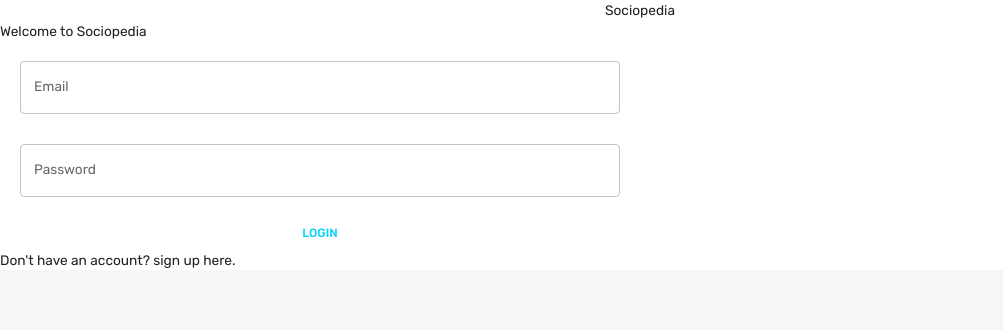
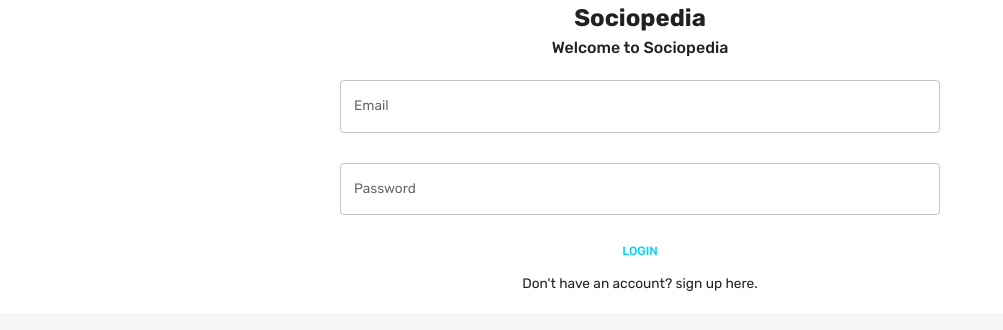
Before and after one commit to SandeepSingh1997/social-media-app, a React (Vite) app in the folder social-media-client/: page / in a window 1280 px wide. Shown: the top 330 px of the page, without its empty margins (0-1003 px from the left). Built offline with nearby package versions, Linux system fonts and the light colour scheme.

Commit message:
fixed user Profile and style in Login page

```diff
--- a/social-media-client/src/components/Friend.jsx
+++ b/social-media-client/src/components/Friend.jsx
@@ -39,7 +39,7 @@ export default function Friend({ friendId, name, subtitle, userPicturePath }) {
           sx={{ cursor: "pointer" }}
           onClick={() => {
             navigate(`/profile/${friendId}`);
-            // navigate(0)
+            navigate(0);
           }}
         >
           <Typography>{name}</Typography>
--- a/social-media-client/src/components/WidgetWrapper.jsx
+++ b/social-media-client/src/components/WidgetWrapper.jsx
@@ -5,6 +5,7 @@ const WidgetWrapper = styled(Box)(({ theme }) => ({
   padding: "1.5rem 1.5rem 0.75rem 1.5rem",
   backgroundColor: theme.palette.background.alt,
   borderRadius: "0.75rem",
+  height: "fit-content",
 }));
 
 export default WidgetWrapper;
--- a/social-media-client/src/scenes/homePage/index.jsx
+++ b/social-media-client/src/scenes/homePage/index.jsx
@@ -27,7 +27,7 @@ const HomePage = () => {
           <MyPostWidget picturePath={picturePath} />
           <PostsWidget userId={_id} />
         </Box>
-        <Box flexBasis={isNonMobileScreen ? "26%" : undefined} m="10px 0px">
+        <Box flexBasis={isNonMobileScreen ? "27%" : undefined} m="10px 0px">
           <AdvertWidget />
           <Box m="10px 0px"></Box>
           <FriendListWidget userId={_id} />
--- a/social-media-client/src/scenes/loginPage/Form.jsx
+++ b/social-media-client/src/scenes/loginPage/Form.jsx
@@ -53,7 +53,7 @@ export default function Form() {
   const dispatch = useDispatch();
   const navigate = useNavigate();
 
-  const isNonMobileScreen = useMediaQuery("(min-width: 600px");
+  const isNonMobileScreen = useMediaQuery("(min-width: 1000px");
   const isLogin = pageType === "login";
   const isRegister = pageType === "register";
 
@@ -119,10 +119,20 @@ export default function Form() {
         setFieldValue,
         resetForm,
       }) => (
-        <form onSubmit={handleSubmit}>
+        <form
+          onSubmit={handleSubmit}
+          style={{
+            width: "50%",
+            display: "flex",
+            width: "100%",
+            flexDirection: "column",
+            alignItems: "center",
+          }}
+        >
           <Box
             display="grid"
             padding="20px"
+            width={isNonMobileScreen ? "50%" : "100%"}
             gap="30px"
             gridTemplateColumns="repeat(4,minmax(0,1fr))"
             sx={{
@@ -143,7 +153,9 @@ export default function Form() {
                     Boolean(touched.firstName) && Boolean(errors.firstName)
                   }
                   helperText={touched.firstName && errors.firstName}
-                  sx={{ gridColumn: "span 2" }}
+                  sx={{
+                    gridColumn: "span 2",
+                  }}
                 />
                 <TextField
                   label="Last Name"
@@ -163,7 +175,9 @@ export default function Form() {
                   name="location"
                   error={Boolean(touched.location) && Boolean(errors.location)}
                   helperText={touched.location && errors.location}
-                  sx={{ gridColumn: "span 4" }}
+                  sx={{
+                    gridColumn: "span 4",
+                  }}
                 />
                 <TextField
                   label="Occupation"
@@ -175,9 +189,15 @@ export default function Form() {
                     Boolean(touched.occupation) && Boolean(errors.occupation)
                   }
                   helperText={touched.occupation && errors.occupation}
-                  sx={{ gridColumn: "span 4" }}
+                  sx={{
+                    gridColumn: "span 4",
+                  }}
                 />
-                <Box gridColumn="span 4">
+                <Box
+                  gridColumn="span 4"
+                  border="1px dashed aqua"
+                  p="5px 5px 5px 10px"
+                >
                   <Dropzone
                     multiple={false}
                     onDrop={(acceptedFiles) =>
@@ -208,7 +228,9 @@ export default function Form() {
               name="email"
               error={Boolean(touched.email) && Boolean(errors.email)}
               helperText={touched.email && errors.email}
-              sx={{ gridColumn: "span 4" }}
+              sx={{
+                gridColumn: "span 4",
+              }}
             />
             <TextField
               label="Password"
@@ -219,11 +241,18 @@ export default function Form() {
               name="password"
               error={Boolean(touched.password) && Boolean(errors.password)}
               helperText={touched.password && errors.password}
-              sx={{ gridColumn: "span 4" }}
+              sx={{
+                gridColumn: "span 4",
+              }}
             />
           </Box>
           {/*Buttons */}
-          <Box>
+          <Box
+            display="flex"
+            flexDirection="column"
+            alignItems="center"
+            gap="5px"
+          >
             <Button type="submit" fullWidth>
               {isLogin ? "LOGIN" : "REGISTER"}
             </Button>
@@ -233,6 +262,7 @@ export default function Form() {
                 resetForm();
               }}
               sx={{
+                height: "40px",
                 "&:hover": {
                   cursor: "pointer",
                   textDecoration: "underline",
--- a/social-media-client/src/scenes/loginPage/index.jsx
+++ b/social-media-client/src/scenes/loginPage/index.jsx
@@ -4,18 +4,23 @@ import Form from "./Form";
 
 const LoginPage = () => {
   const theme = useTheme();
-  const isNonMobileScreen = useMediaQuery("(min-width: 1000px");
-
   return (
     <Box backgroundColor={theme.palette.background.alt}>
       <Box width="100%" textAlign="center">
-        <Typography fontSize="bold">Sociopedia</Typography>
+        <Typography fontSize="x-large" fontWeight="bold" textAlign="center">
+          Sociopedia
+        </Typography>
       </Box>
       <Box
-        width={isNonMobileScreen ? "50%" : "90%"}
+        width="100%"
         backgroundColor={theme.palette.background.alt}
+        display="flex"
+        flexDirection="column"
+        justifyContent="center"
       >
-        <Typography>Welcome to Sociopedia</Typography>
+        <Typography fontWeight="500" fontSize="medium" textAlign="center">
+          Welcome to Sociopedia
+        </Typography>
         <Form />
       </Box>
     </Box>
--- a/social-media-client/src/scenes/profilePage/index.jsx
+++ b/social-media-client/src/scenes/profilePage/index.jsx
@@ -6,17 +6,19 @@ import { useParams } from "react-router-dom";
 import UserWidget from "../widgets/UserWidget";
 import FriendListWidget from "../widgets/FriendListWidget";
 import MyPostWidget from "../widgets/MyPostWidget";
+import Navbar from "../navbar";
 import PostsWidget from "../widgets/PostsWidget";
+import FlexBetween from "../../components/FlexBetween";
 
-const ProfilePage = ({ userId }) => {
+const ProfilePage = () => {
   const [user, setUser] = useState(null);
 
-  const { userid } = useParams();
+  const { userId } = useParams();
   const token = useSelector((state) => state.token);
   const isNonMobileScreen = useMediaQuery("(min-width: 1000px)");
 
   const getUser = async () => {
-    const res = await axios.get(`http://localhost:3000/user/${userId}`, {
+    const res = await axios.get(`http://localhost:3000/users/${userId}`, {
       headers: { Authorization: `Bearer ${token}` },
     });
     setUser(res.data);
@@ -32,16 +34,21 @@ const ProfilePage = ({ userId }) => {
   return (
     <Box>
       <Navbar />
-      <Box>
-        <Box>
+      <Box
+        width="100%"
+        p="0px 10px"
+        display={isNonMobileScreen ? "flex" : "block"}
+        justifyContent="space-evenly"
+      >
+        <Box m="10px 0px" flexBasis={isNonMobileScreen ? "30%" : undefined}>
           <UserWidget userId={userId} picturePath={user.picturePath} />
-          <Box>
-            <FriendListWidget userId={userId} />
-          </Box>
-          <Box>
-            <MyPostWidget picturePath={user.picturePath} />
-            <PostsWidget userId={userId} isProfile />
-          </Box>
+        </Box>
+        <Box m="10px 0px" flexBasis={isNonMobileScreen ? "40%" : undefined}>
+          <MyPostWidget picturePath={user.picturePath} />
+          <PostsWidget userId={userId} isProfile />
+        </Box>
+        <Box m="10px 0px" flexBasis={isNonMobileScreen ? "27%" : undefined}>
+          <FriendListWidget userId={userId} />
         </Box>
       </Box>
     </Box>
--- a/social-media-client/src/scenes/widgets/PostWidget.jsx
+++ b/social-media-client/src/scenes/widgets/PostWidget.jsx
@@ -12,6 +12,7 @@ import {
   FavoriteOutlined,
   ShareOutlined,
 } from "@mui/icons-material";
+import { setPost } from "../../state";
 
 export default function PostWidget({
   postId,
@@ -37,9 +38,9 @@ export default function PostWidget({
   const patchLike = async () => {
     const res = axios.patch(
       `http://localhost:3000/posts/${postId}/like`,
-      JSON.stringify({ userId: loggedInUserId }),
+      { userId: loggedInUserId },
       {
-        headers: { Autherization: `Bearer ${token}` },
+        headers: { Authorization: `Bearer ${token}` },
       }
     );
 
```
